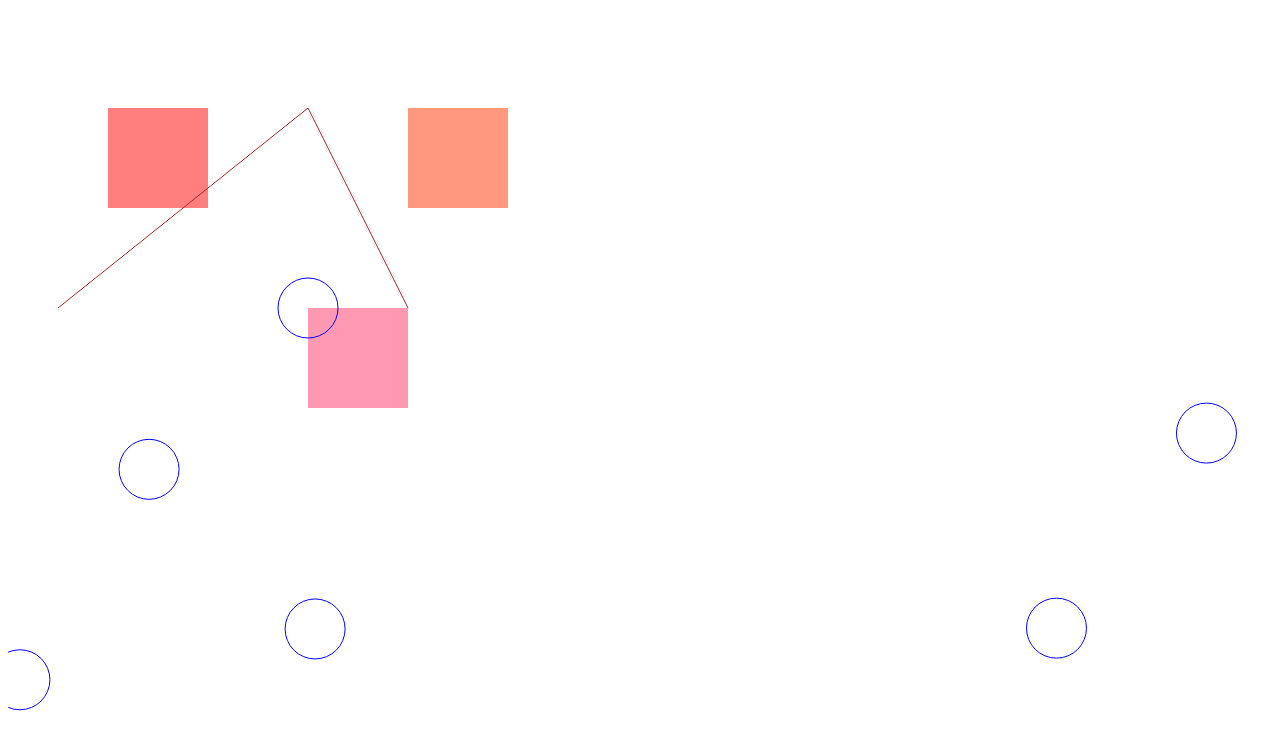
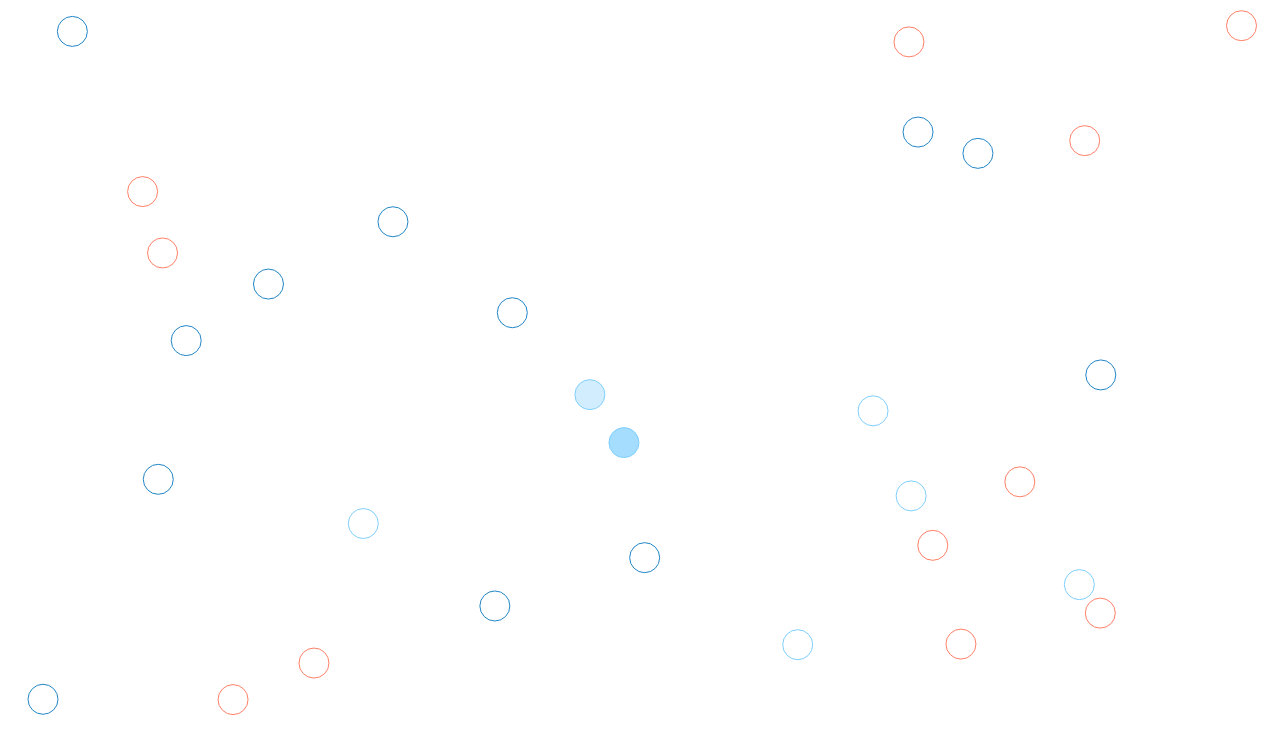
Before and after one commit to salemalem/canvas-pro-js, a plain HTML site: page index.html in a window 1280 px wide. Drawn offline with Linux system fonts and the light colour scheme.

Commit message:
7 | Collision detection | Changing opacity on hover
7 | Collision detection | Changing opacity on hover

```diff
--- a/canvas.js
+++ b/canvas.js
@@ -1,41 +1,211 @@
-let canvas = document.querySelector('canvas');
-canvas.width = window.innerWidth;
-canvas.height = window.innerHeight;
+/**
+ * Rotates coordinate system for velocities
+ *
+ * Takes velocities and alters them as if the coordinate system they're on was rotated
+ *
+ * @param  Object | velocity | The velocity of an individual particle
+ * @param  Float  | angle    | The angle of collision between two objects in radians
+ * @return Object | The altered x and y velocities after the coordinate system has been rotated
+ */
 
-let c = canvas.getContext('2d');
+function rotate(velocity, angle) {
+    const rotatedVelocities = {
+        x: velocity.x * Math.cos(angle) - velocity.y * Math.sin(angle),
+        y: velocity.x * Math.sin(angle) + velocity.y * Math.cos(angle)
+    };
 
-// Rectangles
-c.fillStyle = 'rgba(255, 0, 0, 0.5)';
-c.fillRect(100, 100, 100, 100);
+    return rotatedVelocities;
+}
 
-c.fillStyle = 'rgba(255, 50, 0, 0.5)';
-c.fillRect(400, 100, 100, 100);
+/**
+ * Swaps out two colliding particles' x and y velocities after running through
+ * an elastic collision reaction equation
+ *
+ * @param  Object | particle      | A particle object with x and y coordinates, plus velocity
+ * @param  Object | otherParticle | A particle object with x and y coordinates, plus velocity
+ * @return Null | Does not return a value
+ */
 
-c.fillStyle = 'rgba(255, 50, 100, 0.5)';
-c.fillRect(300, 300, 100, 100);
+function resolveCollision(particle, otherParticle) {
+    const xVelocityDiff = particle.velocity.x - otherParticle.velocity.x;
+    const yVelocityDiff = particle.velocity.y - otherParticle.velocity.y;
 
-console.log(canvas);
+    const xDist = otherParticle.x - particle.x;
+    const yDist = otherParticle.y - particle.y;
 
-// Lines
-c.beginPath();
-c.moveTo(50, 300);
-c.lineTo(300, 100);
-c.lineTo(400, 300);
-c.strokeStyle = 'firebrick';
-c.stroke();
+    // Prevent accidental overlap of particles
+    if (xVelocityDiff * xDist + yVelocityDiff * yDist >= 0) {
 
-// Circle
-c.beginPath();
-c.arc(300, 300, 30, 0, Math.PI * 2, false);
-c.strokeStyle = 'blue';
-c.stroke();
+        // Grab angle between the two colliding particles
+        const angle = -Math.atan2(otherParticle.y - particle.y, otherParticle.x - particle.x);
 
-for (let i = 0; i < 5; i++) {
-	let x = Math.random() * window.innerWidth;
-	let	y = Math.random() * window.innerHeight;
+        // Store mass in var for better readability in collision equation
+        const m1 = particle.mass;
+        const m2 = otherParticle.mass;
 
-	c.beginPath();
-	c.arc(x, y, 30, 0, Math.PI * 2, false);
-	c.strokeStyle = 'blue';
-	c.stroke();
+        // Velocity before equation
+        const u1 = rotate(particle.velocity, angle);
+        const u2 = rotate(otherParticle.velocity, angle);
+
+        // Velocity after 1d collision equation
+        const v1 = { x: u1.x * (m1 - m2) / (m1 + m2) + u2.x * 2 * m2 / (m1 + m2), y: u1.y };
+        const v2 = { x: u2.x * (m1 - m2) / (m1 + m2) + u1.x * 2 * m2 / (m1 + m2), y: u2.y };
+
+        // Final velocity after rotating axis back to original location
+        const vFinal1 = rotate(v1, -angle);
+        const vFinal2 = rotate(v2, -angle);
+
+        // Swap particle velocities for realistic bounce effect
+        particle.velocity.x = vFinal1.x;
+        particle.velocity.y = vFinal1.y;
+
+        otherParticle.velocity.x = vFinal2.x;
+        otherParticle.velocity.y = vFinal2.y;
+    }
 }
+
+function randomIntFromRange(min, max) {
+  return Math.floor(Math.random() * (max - min + 1) + min)
+}
+
+function randomColor(colors) {
+  return colors[Math.floor(Math.random() * colors.length)]
+}
+
+function distance(x1, y1, x2, y2) {
+  const xDist = x2 - x1
+  const yDist = y2 - y1
+
+  return Math.sqrt(Math.pow(xDist, 2) + Math.pow(yDist, 2))
+}
+
+
+const canvas = document.querySelector('canvas')
+const c = canvas.getContext('2d')
+
+canvas.width = innerWidth
+canvas.height = innerHeight
+
+const mouse = {
+    x: innerWidth / 2,
+    y: innerHeight / 2
+}
+
+const colors = ['#2185C5', '#7ECEFD', '#FF7F66']
+
+// Event Listeners
+addEventListener('mousemove', event => {
+    mouse.x = event.clientX
+    mouse.y = event.clientY
+})
+
+addEventListener('resize', () => {
+    canvas.width = innerWidth
+    canvas.height = innerHeight
+
+    init()
+})
+
+// Objects
+function Particle(x, y, radius, color) {
+    this.x = x;
+    this.y = y;
+
+    this.velocity = {
+    	x: (Math.random() - 0.5) * 0.3,
+    	y: (Math.random() - 0.5) * 0.3
+    };
+
+    this.mass = 1;
+
+    this.opacity = 0;
+
+    this.radius = radius;
+    this.color = color;
+}
+
+Particle.prototype.draw = function() {
+    c.beginPath()
+    c.arc(this.x, this.y, this.radius, 0, Math.PI * 2, false);
+    c.save();
+
+    c.globalAlpha = this.opacity;
+    c.fillStyle = this.color;
+    c.fill();
+
+    c.restore();
+    c.strokeStyle = this.color;
+    c.stroke()
+    c.closePath()
+}
+
+Particle.prototype.update =  function(particles) {
+    this.draw();
+
+    for (var i = 0; i < particles.length; i++) {
+    	if (this === particles[i]) continue;
+
+    	if (distance(this.x, this.y, particles[i].x, particles[i].y) - (this.radius + particles[i].radius) <= 0){
+    		resolveCollision(this, particles[i]);
+    	}
+
+    	if (this.x - this.radius <= 0 || this.x + this.radius >= canvas.width) {
+    		this.velocity.x = - this.velocity.x;
+    	}
+
+    	if (this.y - this.radius <= 0 || this.y + this.radius >= canvas.height) {
+    		this.velocity.y = - this.velocity.y;
+    	}
+
+    	// on hover
+    	if (distance(mouse.x, mouse.y, this.x, this.y)  - this.radius <= 80 && this.opacity < 0.7) {
+    		this.opacity += 0.001;
+    	}else if (distance(mouse.x, mouse.y, this.x, this.y)  - this.radius > 80){
+    		this.opacity -= 0.001;
+    		this.opacity = Math.max(0, this.opacity);
+    	}
+
+    	this.x += this.velocity.x;
+    	this.y += this.velocity.y;
+    }
+}
+
+// Implementation
+let particles;
+
+function init() {
+    particles = []
+
+    for (let i = 0; i < 30; i++) {
+    	const radius = 15;
+    	let x = randomIntFromRange(radius, canvas.width - radius);
+    	let y = randomIntFromRange(radius, canvas.height - radius);
+    	const color = randomColor(colors);
+
+    	if (i != 0) {
+    		for (let j = 0; j < particles.length; j++) {
+    			if (distance(x, y, particles[j].x, particles[j].y) - (radius + particles[j].radius) <= 0) {
+	    			x = randomIntFromRange(radius, canvas.width - radius);
+	    			y = randomIntFromRange(radius, canvas.height - radius);
+
+	    			j = -1;
+	    		}
+    		}
+    	}
+
+        particles.push(new Particle(x, y, radius, color));
+    }
+}
+
+// Animation Loop
+function animate() {
+    requestAnimationFrame(animate)
+    c.clearRect(0, 0, canvas.width, canvas.height)
+
+    particles.forEach(particle => {
+     particle.update(particles);
+    })
+}
+
+init()
+animate()
--- a/index.html
+++ b/index.html
@@ -9,6 +9,7 @@
 
 	<style>
 		canvas{ background: /*red*/; }
+		body{ margin: 0; padding: 0; }
 	</style>
 	<script src="canvas.js"></script>
 </body>
```
